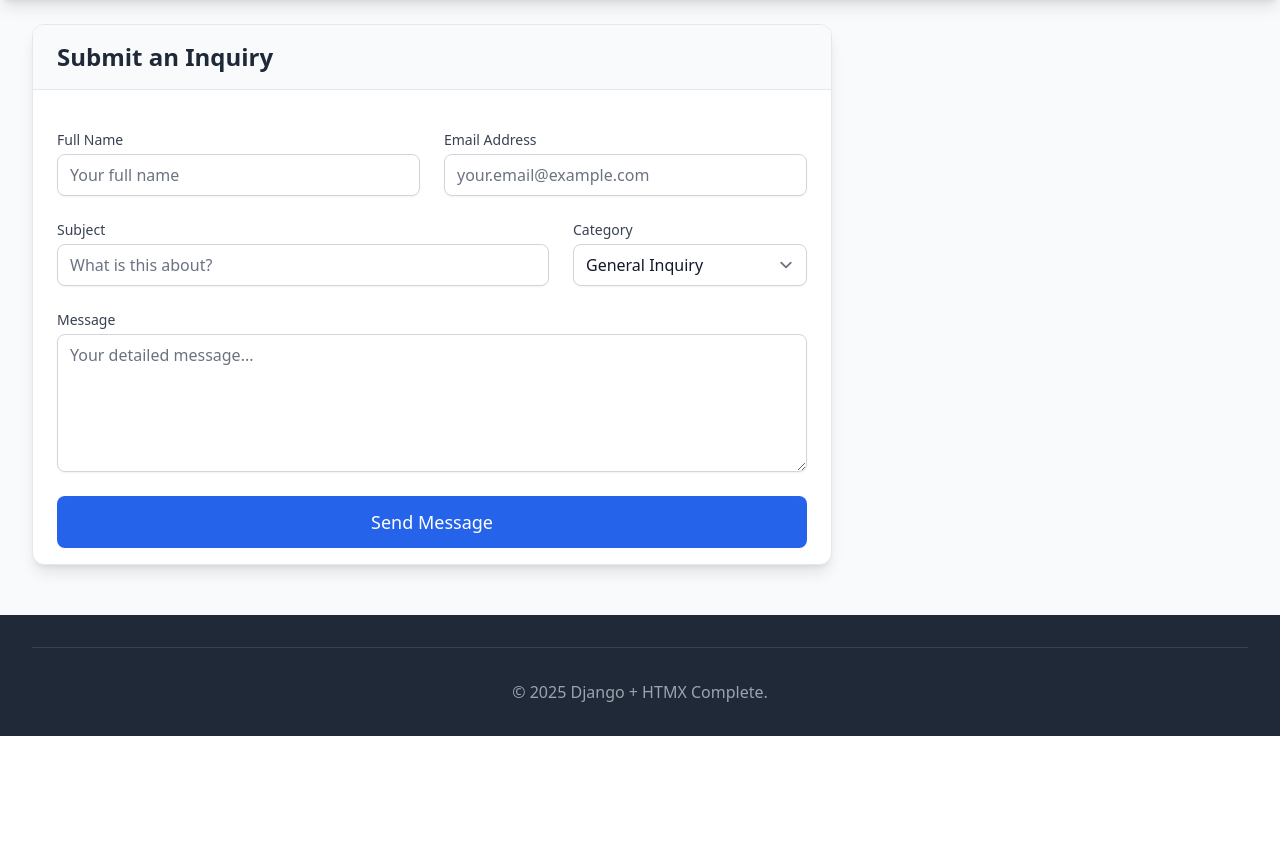
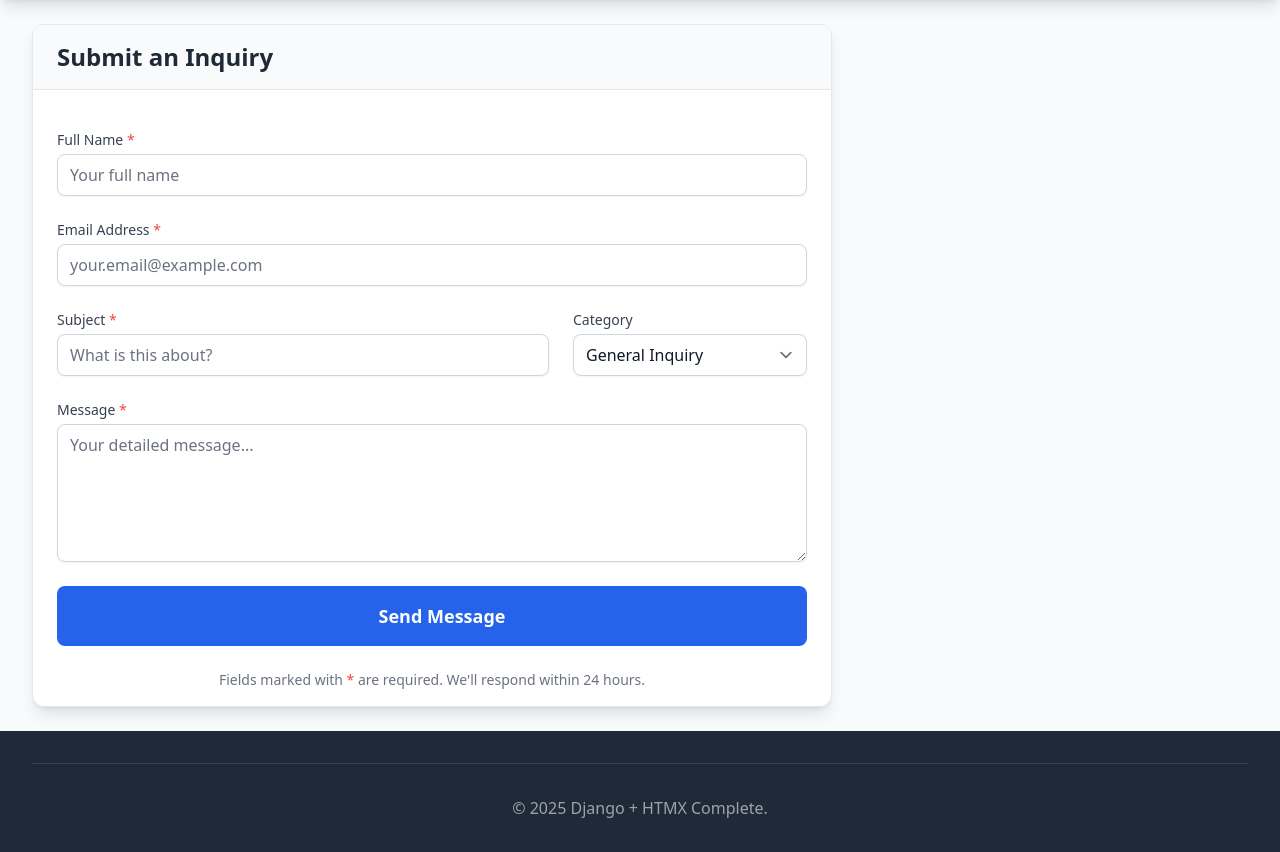
Before and after one commit to ysalha2003/django-htmx-realtime, a Django app: page /contact/ in a window 1280 px wide. Shown: the part 64-916 px from the top of the page. Before the commit the page ends 800 px from the top, so only its background shows below. Run offline with Django 5.2, Linux system fonts and the light colour scheme.

Commit message:
Update contact_form.html

```diff
--- a/templates/partials/contact_form.html
+++ b/templates/partials/contact_form.html
@@ -1,14 +1,174 @@
-<form hx-post="{% url 'core:contact' %}" hx-target="#contact-form-container" hx-swap="innerHTML" class="space-y-6" novalidate>
-    {% csrf_token %}
-    <div class="grid grid-cols-1 md:grid-cols-2 gap-6">
-        <div><label for="{{ form.name.id_for_label }}" class="form-label">Full Name</label>{{ form.name }}<div id="name-validation"></div>{% if form.name.errors %}<div class="validation-error">{{ form.name.errors|first }}</div>{% endif %}</div>
-        <div><label for="{{ form.email.id_for_label }}" class="form-label">Email Address</label>{{ form.email }}<div id="email-validation"></div>{% if form.email.errors %}<div class="validation-error">{{ form.email.errors|first }}</div>{% endif %}</div>
+<div class="relative">
+    <!-- Loading overlay -->
+    <div class="htmx-indicator loading-overlay">
+        <div class="loading-spinner"></div>
     </div>
-    <div class="grid grid-cols-1 md:grid-cols-3 gap-6">
-        <div class="md:col-span-2"><label for="{{ form.subject.id_for_label }}" class="form-label">Subject</label>{{ form.subject }}<div id="subject-validation"></div>{% if form.subject.errors %}<div class="validation-error">{{ form.subject.errors|first }}</div>{% endif %}</div>
-        <div><label for="{{ form.category.id_for_label }}" class="form-label">Category</label>{{ form.category }}{% if form.category.errors %}<div class="validation-error">{{ form.category.errors|first }}</div>{% endif %}</div>
-    </div>
-    <div><label for="{{ form.message.id_for_label }}" class="form-label">Message</label>{{ form.message }}<div id="message-validation"></div>{% if form.message.errors %}<div class="validation-error">{{ form.message.errors|first }}</div>{% endif %}</div>
-    {% if form.non_field_errors %}<div class="validation-error">{{ form.non_field_errors|first }}</div>{% endif %}
-    <div><button type="submit" class="btn-primary w-full text-lg py-3">Send Message</button></div>
-</form>
+
+    <form hx-post="{% url 'core:contact' %}"
+          hx-target="#contact-form-container"
+          hx-swap="innerHTML"
+          hx-indicator=".loading-overlay"
+          class="space-y-6"
+          novalidate>
+        {% csrf_token %}
+
+        <!-- Name and Email Row -->
+        <div class="grid grid-cols-1 lg:grid-cols-2 gap-6">
+            <!-- Full Name -->
+            <div class="form-group">
+                <label for="{{ form.name.id_for_label }}" class="form-label">
+                    Full Name
+                    <span class="text-red-500 ml-1">*</span>
+                </label>
+                {{ form.name }}
+                <div id="name-validation" class="validation-container"></div>
+                {% if form.name.errors %}
+                    <div class="validation-message validation-error">
+                        <svg fill="currentColor" viewBox="0 0 20 20">
+                            <path fill-rule="evenodd" d="M18 10a8 8 0 11-16 0 8 8 0 0116 0zm-7 4a1 1 0 11-2 0 1 1 0 012 0zm-1-9a1 1 0 00-1 1v4a1 1 0 102 0V6a1 1 0 00-1-1z" clip-rule="evenodd"/>
+                        </svg>
+                        {{ form.name.errors|first }}
+                    </div>
+                {% endif %}
+            </div>
+
+            <!-- Email Address -->
+            <div class="form-group">
+                <label for="{{ form.email.id_for_label }}" class="form-label">
+                    Email Address
+                    <span class="text-red-500 ml-1">*</span>
+                </label>
+                {{ form.email }}
+                <div id="email-validation" class="validation-container"></div>
+                {% if form.email.errors %}
+                    <div class="validation-message validation-error">
+                        <svg fill="currentColor" viewBox="0 0 20 20">
+                            <path fill-rule="evenodd" d="M18 10a8 8 0 11-16 0 8 8 0 0116 0zm-7 4a1 1 0 11-2 0 1 1 0 012 0zm-1-9a1 1 0 00-1 1v4a1 1 0 102 0V6a1 1 0 00-1-1z" clip-rule="evenodd"/>
+                        </svg>
+                        {{ form.email.errors|first }}
+                    </div>
+                {% endif %}
+            </div>
+        </div>
+
+        <!-- Subject and Category Row -->
+        <div class="grid grid-cols-1 lg:grid-cols-3 gap-6">
+            <!-- Subject -->
+            <div class="form-group lg:col-span-2">
+                <label for="{{ form.subject.id_for_label }}" class="form-label">
+                    Subject
+                    <span class="text-red-500 ml-1">*</span>
+                </label>
+                {{ form.subject }}
+                <div id="subject-validation" class="validation-container"></div>
+                {% if form.subject.errors %}
+                    <div class="validation-message validation-error">
+                        <svg fill="currentColor" viewBox="0 0 20 20">
+                            <path fill-rule="evenodd" d="M18 10a8 8 0 11-16 0 8 8 0 0116 0zm-7 4a1 1 0 11-2 0 1 1 0 012 0zm-1-9a1 1 0 00-1 1v4a1 1 0 102 0V6a1 1 0 00-1-1z" clip-rule="evenodd"/>
+                        </svg>
+                        {{ form.subject.errors|first }}
+                    </div>
+                {% endif %}
+            </div>
+
+            <!-- Category -->
+            <div class="form-group">
+                <label for="{{ form.category.id_for_label }}" class="form-label">
+                    Category
+                </label>
+                {{ form.category }}
+                {% if form.category.errors %}
+                    <div class="validation-message validation-error">
+                        <svg fill="currentColor" viewBox="0 0 20 20">
+                            <path fill-rule="evenodd" d="M18 10a8 8 0 11-16 0 8 8 0 0116 0zm-7 4a1 1 0 11-2 0 1 1 0 012 0zm-1-9a1 1 0 00-1 1v4a1 1 0 102 0V6a1 1 0 00-1-1z" clip-rule="evenodd"/>
+                        </svg>
+                        {{ form.category.errors|first }}
+                    </div>
+                {% endif %}
+            </div>
+        </div>
+
+        <!-- Message -->
+        <div class="form-group">
+            <label for="{{ form.message.id_for_label }}" class="form-label">
+                Message
+                <span class="text-red-500 ml-1">*</span>
+            </label>
+            {{ form.message }}
+            <div id="message-validation" class="validation-container"></div>
+            {% if form.message.errors %}
+                <div class="validation-message validation-error">
+                    <svg fill="currentColor" viewBox="0 0 20 20">
+                        <path fill-rule="evenodd" d="M18 10a8 8 0 11-16 0 8 8 0 0116 0zm-7 4a1 1 0 11-2 0 1 1 0 012 0zm-1-9a1 1 0 00-1 1v4a1 1 0 102 0V6a1 1 0 00-1-1z" clip-rule="evenodd"/>
+                    </svg>
+                    {{ form.message.errors|first }}
+                </div>
+            {% endif %}
+        </div>
+
+        <!-- Global Form Errors -->
+        {% if form.non_field_errors %}
+            <div class="validation-message validation-error">
+                <svg fill="currentColor" viewBox="0 0 20 20">
+                    <path fill-rule="evenodd" d="M18 10a8 8 0 11-16 0 8 8 0 0116 0zm-7 4a1 1 0 11-2 0 1 1 0 012 0zm-1-9a1 1 0 00-1 1v4a1 1 0 102 0V6a1 1 0 00-1-1z" clip-rule="evenodd"/>
+                </svg>
+                {{ form.non_field_errors|first }}
+            </div>
+        {% endif %}
+
+        <!-- Submit Button -->
+        <div class="pt-4">
+            <button type="submit" class="btn btn-primary w-full text-lg py-4 font-semibold">
+                <span class="flex items-center justify-center">
+                    <svg class="htmx-indicator w-5 h-5 mr-2" fill="none" stroke="currentColor" viewBox="0 0 24 24">
+                        <path stroke-linecap="round" stroke-linejoin="round" stroke-width="2" d="M12 2v20m8-10H4"/>
+                    </svg>
+                    Send Message
+                </span>
+            </button>
+        </div>
+
+        <!-- Help Text -->
+        <div class="text-center">
+            <p class="text-sm text-gray-500">
+                Fields marked with <span class="text-red-500">*</span> are required.
+                We'll respond within 24 hours.
+            </p>
+        </div>
+    </form>
+</div>
+
+<script>
+// Enhanced form interactions
+document.addEventListener('DOMContentLoaded', function() {
+    const form = document.querySelector('#contact-form-container form');
+    if (!form) return;
+
+    // Add loading state to button on submit
+    form.addEventListener('submit', function(e) {
+        const button = form.querySelector('button[type="submit"]');
+        if (button && !button.disabled) {
+            button.classList.add('btn-loading');
+            button.disabled = true;
+
+            // Re-enable after timeout as fallback
+            setTimeout(() => {
+                button.classList.remove('btn-loading');
+                button.disabled = false;
+            }, 10000);
+        }
+    });
+
+    // Enhanced validation feedback
+    const inputs = form.querySelectorAll('.form-input');
+    inputs.forEach(input => {
+        input.addEventListener('focus', function() {
+            this.closest('.form-group')?.classList.add('focused');
+        });
+
+        input.addEventListener('blur', function() {
+            this.closest('.form-group')?.classList.remove('focused');
+        });
+    });
+});
+</script>
```
